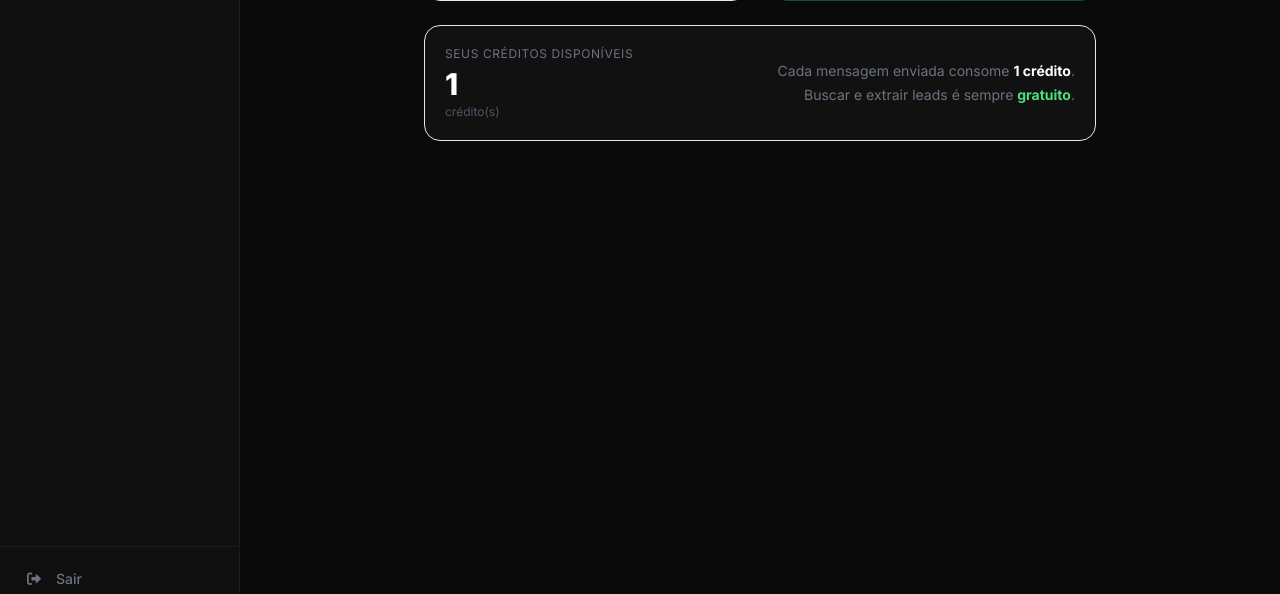
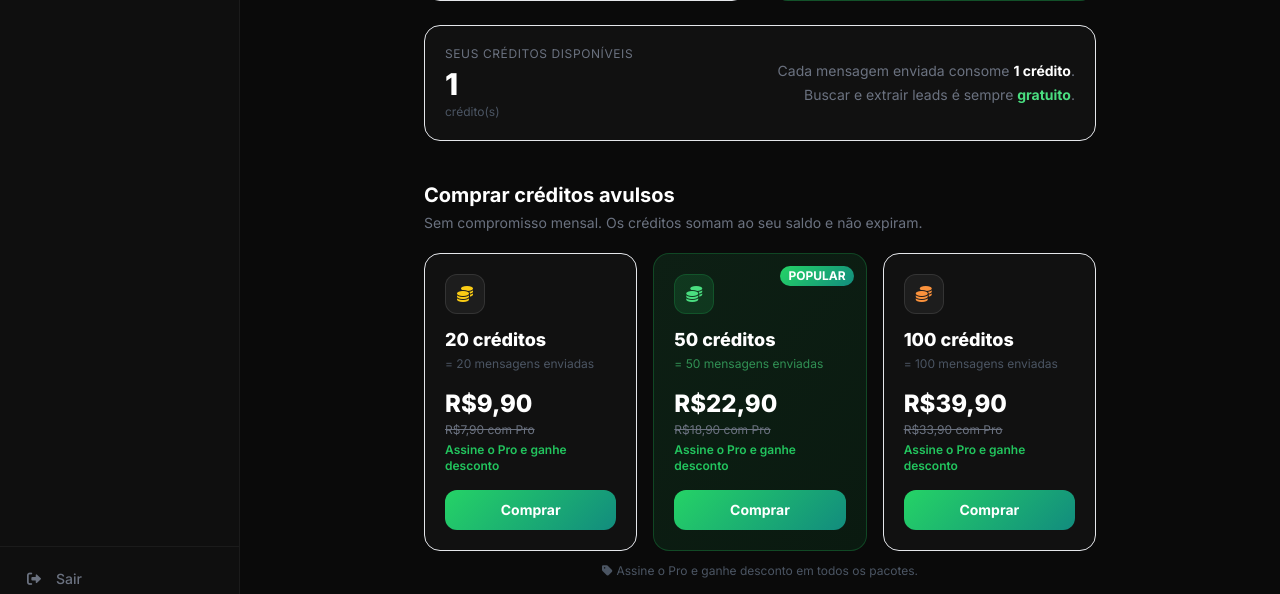
Before and after one commit to Pedrovaptbr/B2B, a Django app: page /accounts/planos/ in a window 1280 px wide. Shown: the part 641-1235 px from the top of the page. Run offline with Django 5.2, Linux system fonts and the light colour scheme; the visitor is signed in with stand-in values (Sample User, id 1); some libraries are stand-ins or nearby versions.

Commit message:
reativar seção de créditos avulsos em /accounts/planos/
Estava desativada com {% comment %} sem relação com a mudança de
cobrança — a landing page já anunciava os pacotes de 20/50/100 créditos,
mas a tela de planos real não os mostrava. Backend (stripe_credits_checkout_view,
CREDIT_PACKS, webhook) já estava implementado, só a UI estava escondida.

Testado no navegador: os 3 pacotes renderizam com o texto de crédito
atualizado ("= X mensagens enviadas") e os links "Comprar" apontam certo
pro checkout de cada pacote.

Co-Authored-By: Claude Sonnet 5 <noreply@anthropic.com>

```diff
--- a/templates/accounts/planos.html
+++ b/templates/accounts/planos.html
@@ -88,8 +88,7 @@
         </div>
     </div>
 
-    {# ── Créditos Avulsos (oculto por enquanto) ── #}
-    {% comment %}
+    {# ── Créditos Avulsos ── #}
     <div class="mt-10">
         <div class="mb-5">
             <h2 class="text-xl font-bold text-white">Comprar créditos avulsos</h2>
@@ -192,7 +191,6 @@
         </p>
         {% endif %}
     </div>
-    {% endcomment %}
 
 </div>
 {% endblock %}
```
